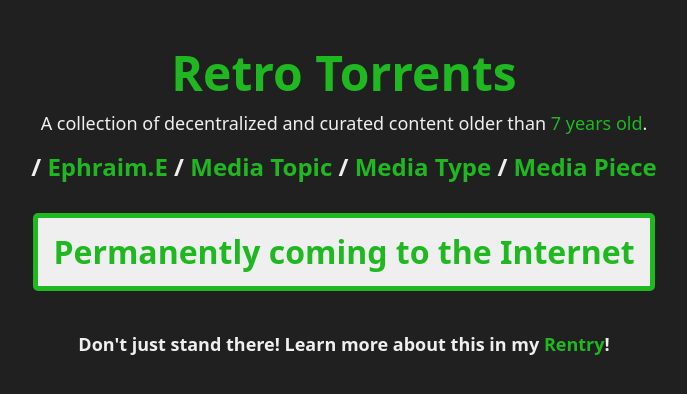
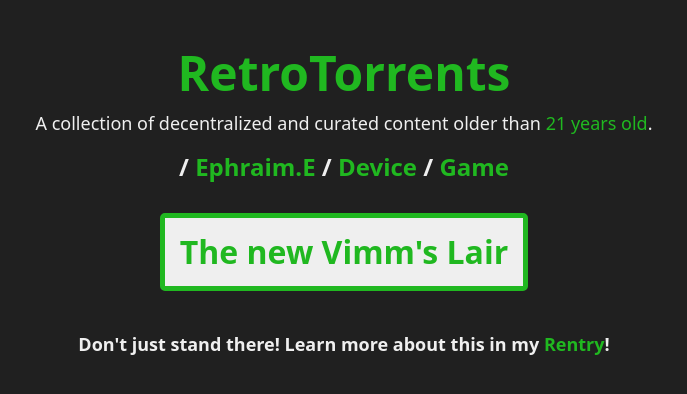
Before and after one commit to RetroTorrents/Website, a plain HTML site: page index.html in a window 1280 px wide. Shown: the whole page, without its empty margins (296-983 px from the left). Drawn offline with nearby package versions, Linux system fonts and the light colour scheme.

Commit message:
Update index.html

```diff
--- a/index.html
+++ b/index.html
@@ -28,15 +28,15 @@
     <div class="content">
 
       <!--title-->
-      <br><h1 class="content-header-xxxl-center"><strong><a href="index.html" class="no-underline">Retro Torrents</strong></a></h1>
+      <br><h1 class="content-header-xxxl-center"><strong><a href="index.html" class="no-underline">RetroTorrents</strong></a></h1>
 
-      <p class="content-paragraph-center">A collection of decentralized and curated content older than <a href="https://en.wikipedia.org/wiki/Statute_of_Anne" class="no-underline">7 years old</a>.</p>
+      <p class="content-paragraph-center">A collection of decentralized and curated content older than <a href="https://en.wikipedia.org/wiki/Statute_of_Anne" class="no-underline">21 years old</a>.</p>
 
-      <h1 class="content-header-xl-center"><strong> / <a href="index.html" class="no-underline">Ephraim.E</a> / <a href="index.html" class="no-underline">Media Topic</a> / <a href="index.html" class="no-underline">Media Type</a> / <a href="index.html" class="no-underline">Media Piece</a></h1><br>
+      <h1 class="content-header-xl-center"><strong> / <a href="index.html" class="no-underline">Ephraim.E</a> / <a href="index.html" class="no-underline">Device</a> / <a href="index.html" class="no-underline">Game</a></h1><br>
 
       <!--topic-->
       <div class="topic">
-        <a href="https://rentry.co/retrotorrents" class="btn btn-primary btn-lg" aria-label=""><strong>Permanently coming to the Internet</strong></a>
+        <a href="https://rentry.co/retrotorrents" class="btn btn-primary btn-lg" aria-label=""><strong>The new Vimm's Lair</strong></a>
       </div>
 
       <p class="content-paragraph-center">Don't just stand there! Learn more about this in my <a href="https://rentry.co/retrotorrents" class="no-underline" target="_blank">Rentry</a>!</p>
```
